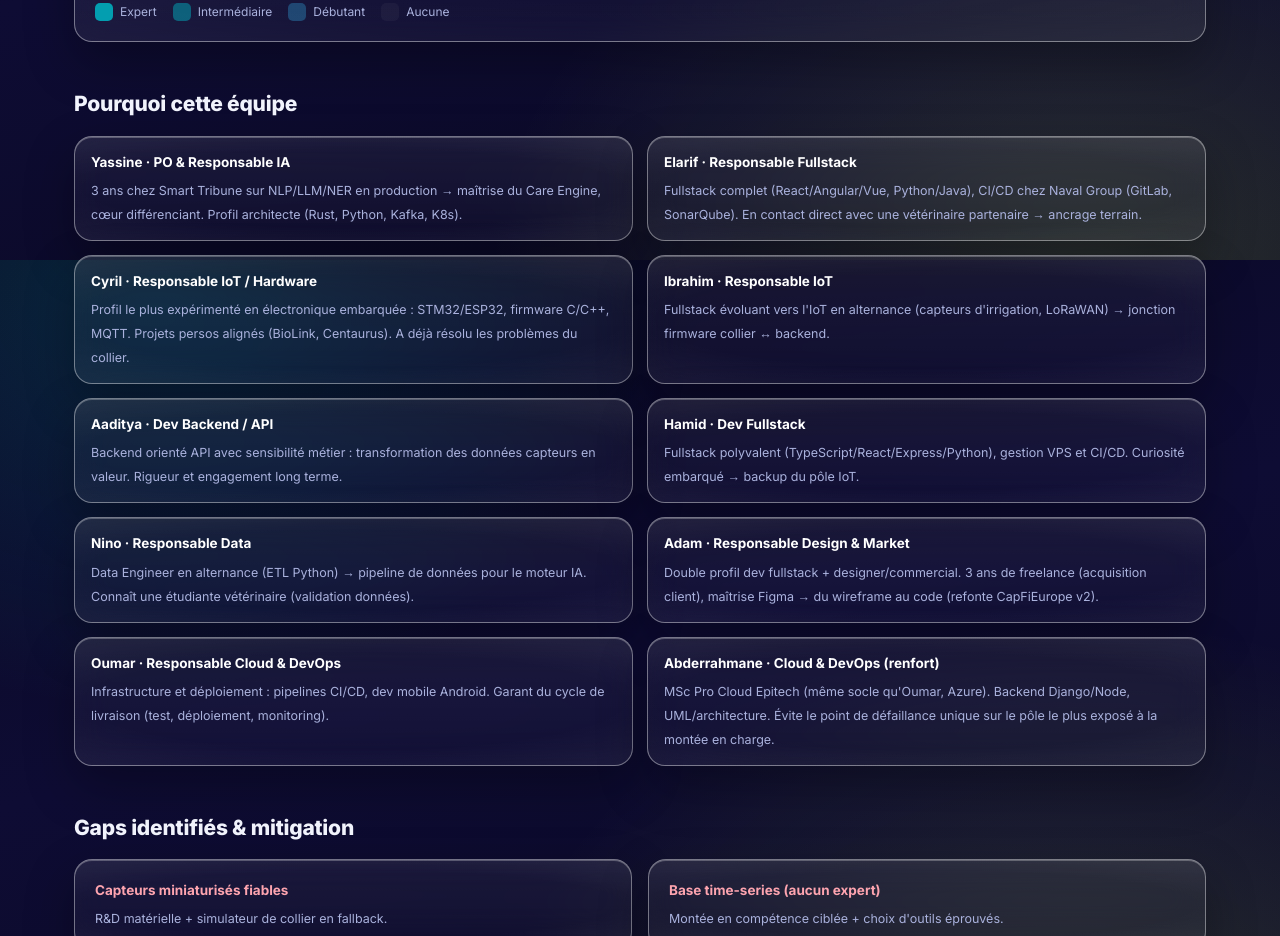
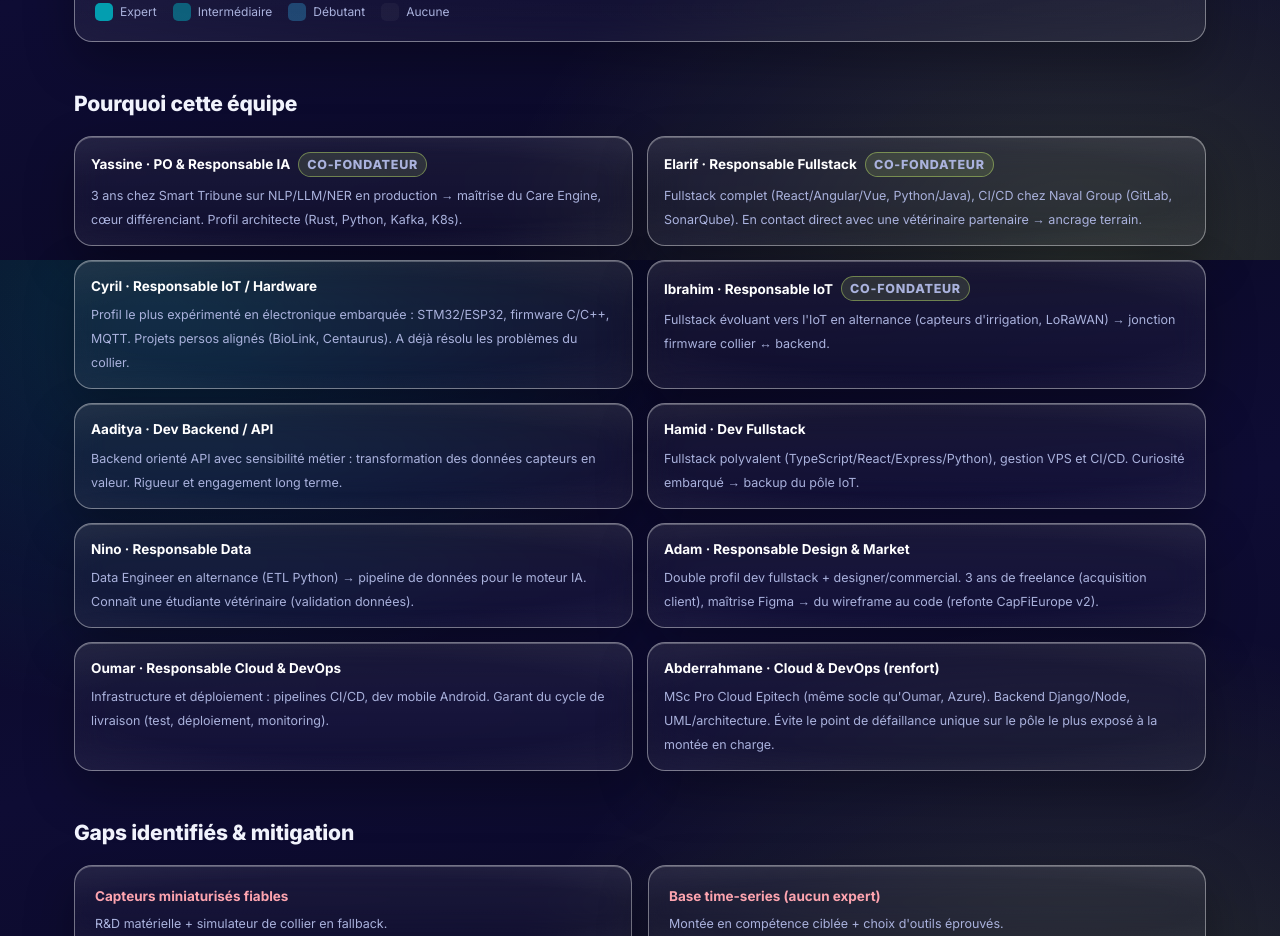
Before and after one commit to Pawrise/pawrise-website, a Next.js app: page /equipe in a window 1280 px wide. Shown: the part 1340-2276 px from the top of the page. Built offline with nearby package versions, Linux system fonts and the light colour scheme.

Commit message:
feat(equipe): tag co-fondateur sur Yassine, Ibrahim, Elarif

```diff
--- a/app/equipe/page.tsx
+++ b/app/equipe/page.tsx
@@ -41,7 +41,10 @@ export default function EquipePage() {
           <div className="prof-grid">
             {PROFILES.map((p) => (
               <div className="prof glass" key={p.who}>
-                <b>{p.who}</b>
+                <b>
+                  {p.who}
+                  {p.founder && <span className="prof-founder">Co-fondateur</span>}
+                </b>
                 <span>{p.why}</span>
               </div>
             ))}
--- a/app/globals.css
+++ b/app/globals.css
@@ -468,7 +468,8 @@ a{color:inherit;text-decoration:none}
 .heat-swatch{width:18px;height:18px;border-radius:5px;display:inline-block}
 .prof-grid{display:grid;grid-template-columns:1fr 1fr;gap:14px}
 .prof{padding:15px 16px}
-.prof b{display:block;font-size:13.5px;margin-bottom:5px;color:#fff}
+.prof b{display:flex;align-items:center;gap:8px;flex-wrap:wrap;font-size:13.5px;margin-bottom:5px;color:#fff}
+.prof-founder{font-size:9.5px;font-weight:800;letter-spacing:.06em;text-transform:uppercase;color:var(--lime);background:rgba(211,252,114,.12);border:1px solid rgba(211,252,114,.4);padding:2px 8px;border-radius:999px}
 .prof span{font-size:12.5px;color:var(--mut);line-height:1.55}
 @media(max-width:760px){.prof-grid{grid-template-columns:1fr}}
 .gap b{display:block;font-size:13.5px;margin-bottom:4px;color:#fda4af}
--- a/lib/content/team.ts
+++ b/lib/content/team.ts
@@ -30,11 +30,13 @@ export const SKILL_LEGEND = [
 export const APPROACH =
   "Équipe constituée autour d'un principe : chaque membre couvre un besoin réel du projet (IoT, Backend, IA, Mobile, Design, Cloud, Business) tout en étant passionné par la mission. Chacun pilote un pôle correspondant à ses forces et contribue transversalement.";
 
-export const PROFILES = [
-  { who: "Yassine · PO & Responsable IA", why: "3 ans chez Smart Tribune sur NLP/LLM/NER en production → maîtrise du Care Engine, cœur différenciant. Profil architecte (Rust, Python, Kafka, K8s)." },
-  { who: "Elarif · Responsable Fullstack", why: "Fullstack complet (React/Angular/Vue, Python/Java), CI/CD chez Naval Group (GitLab, SonarQube). En contact direct avec une vétérinaire partenaire → ancrage terrain." },
+// founder : co-fondateurs / promoteurs du projet (Yassine, Ibrahim, Elarif).
+export type Profile = { who: string; why: string; founder?: boolean };
+export const PROFILES: Profile[] = [
+  { who: "Yassine · PO & Responsable IA", founder: true, why: "3 ans chez Smart Tribune sur NLP/LLM/NER en production → maîtrise du Care Engine, cœur différenciant. Profil architecte (Rust, Python, Kafka, K8s)." },
+  { who: "Elarif · Responsable Fullstack", founder: true, why: "Fullstack complet (React/Angular/Vue, Python/Java), CI/CD chez Naval Group (GitLab, SonarQube). En contact direct avec une vétérinaire partenaire → ancrage terrain." },
   { who: "Cyril · Responsable IoT / Hardware", why: "Profil le plus expérimenté en électronique embarquée : STM32/ESP32, firmware C/C++, MQTT. Projets persos alignés (BioLink, Centaurus). A déjà résolu les problèmes du collier." },
-  { who: "Ibrahim · Responsable IoT", why: "Fullstack évoluant vers l'IoT en alternance (capteurs d'irrigation, LoRaWAN) → jonction firmware collier ↔ backend." },
+  { who: "Ibrahim · Responsable IoT", founder: true, why: "Fullstack évoluant vers l'IoT en alternance (capteurs d'irrigation, LoRaWAN) → jonction firmware collier ↔ backend." },
   { who: "Aaditya · Dev Backend / API", why: "Backend orienté API avec sensibilité métier : transformation des données capteurs en valeur. Rigueur et engagement long terme." },
   { who: "Hamid · Dev Fullstack", why: "Fullstack polyvalent (TypeScript/React/Express/Python), gestion VPS et CI/CD. Curiosité embarqué → backup du pôle IoT." },
   { who: "Nino · Responsable Data", why: "Data Engineer en alternance (ETL Python) → pipeline de données pour le moteur IA. Connaît une étudiante vétérinaire (validation données)." },
```
